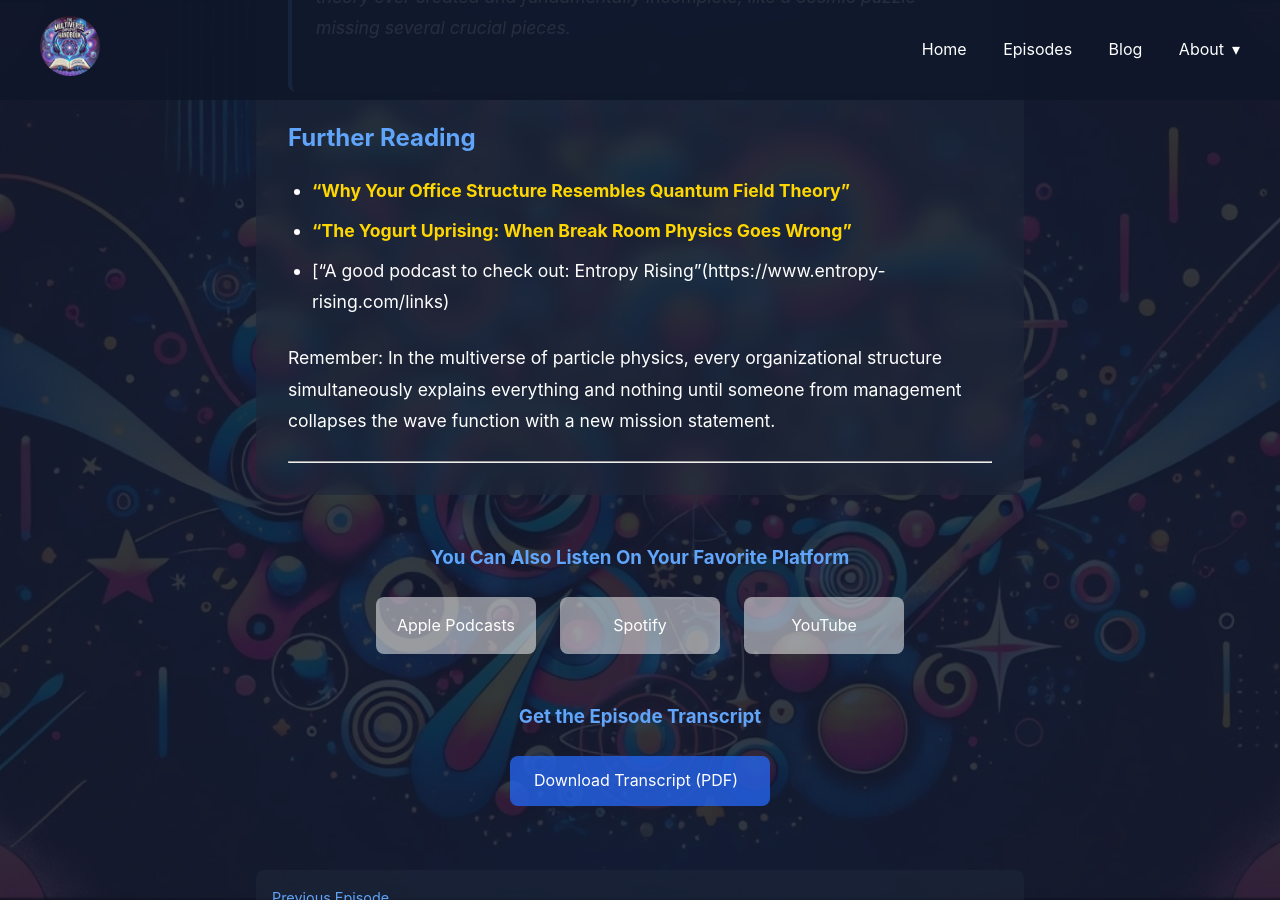
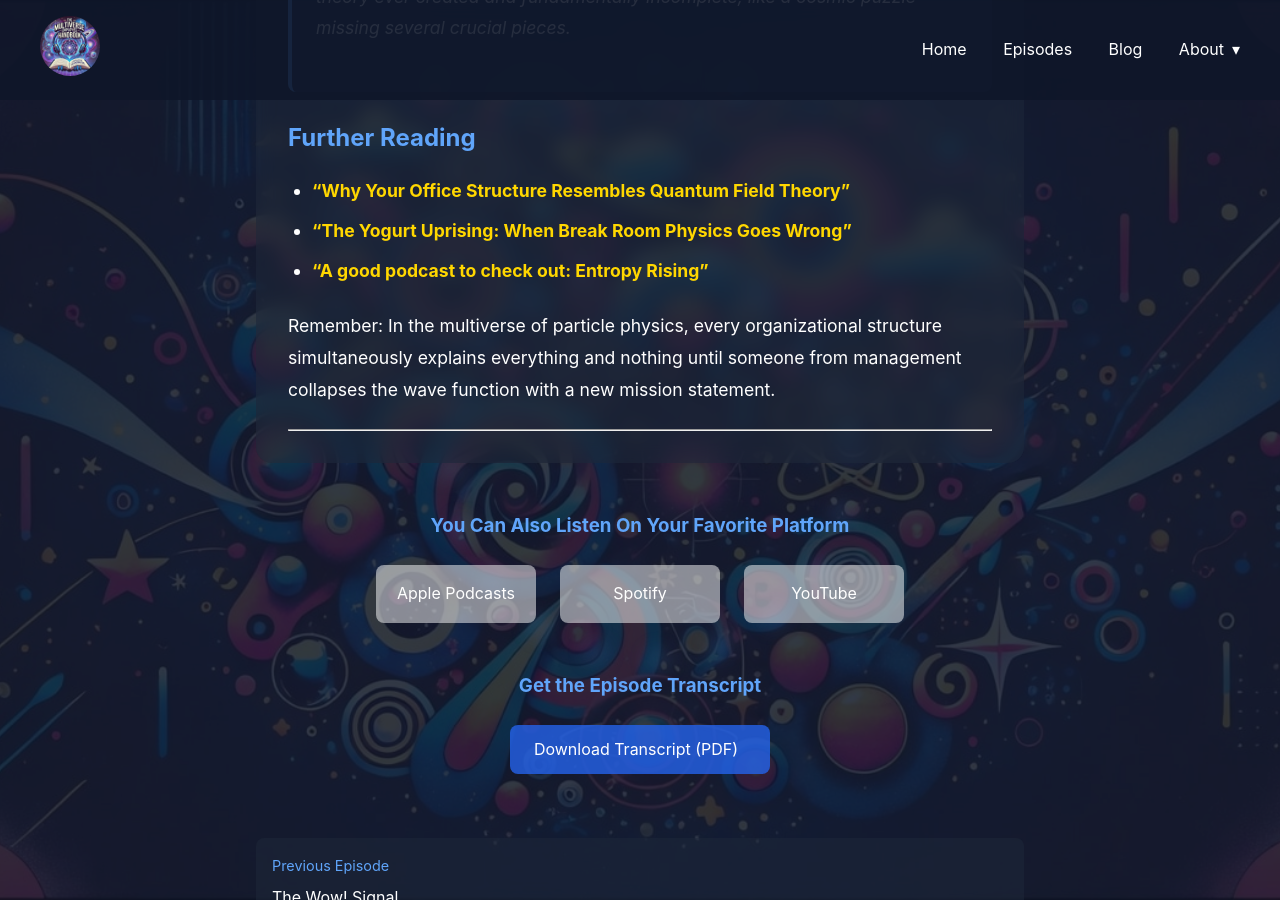
Before and after one commit to forward6/tmeh, a Jekyll site: the page built from _episodes/2025-03-04-the-standard-model.md, in a window 1280 px wide and 900 px high, scrolled down 1962 px. Built offline with Jekyll 4.4.1, drawn with Linux system fonts in a browser that asks for light colours.

Commit message:
fixed a bracket

```diff
--- a/_episodes/2025-03-04-the-standard-model.md
+++ b/_episodes/2025-03-04-the-standard-model.md
@@ -33,7 +33,7 @@ The Higgs boson functions as the universal HR department, assigning different le
 ## Further Reading
 * ["Why Your Office Structure Resembles Quantum Field Theory"](/blog/office-structure-quantum-field-theory/)
 * ["The Yogurt Uprising: When Break Room Physics Goes Wrong"](/blog/yogurt-uprising/)
-* ["A good podcast to check out: Entropy Rising"(https://www.entropy-rising.com/links)
+* ["A good podcast to check out: Entropy Rising"](https://www.entropy-rising.com/links)
 
 Remember: In the multiverse of particle physics, every organizational structure simultaneously explains everything and nothing until someone from management collapses the wave function with a new mission statement.
 
```
